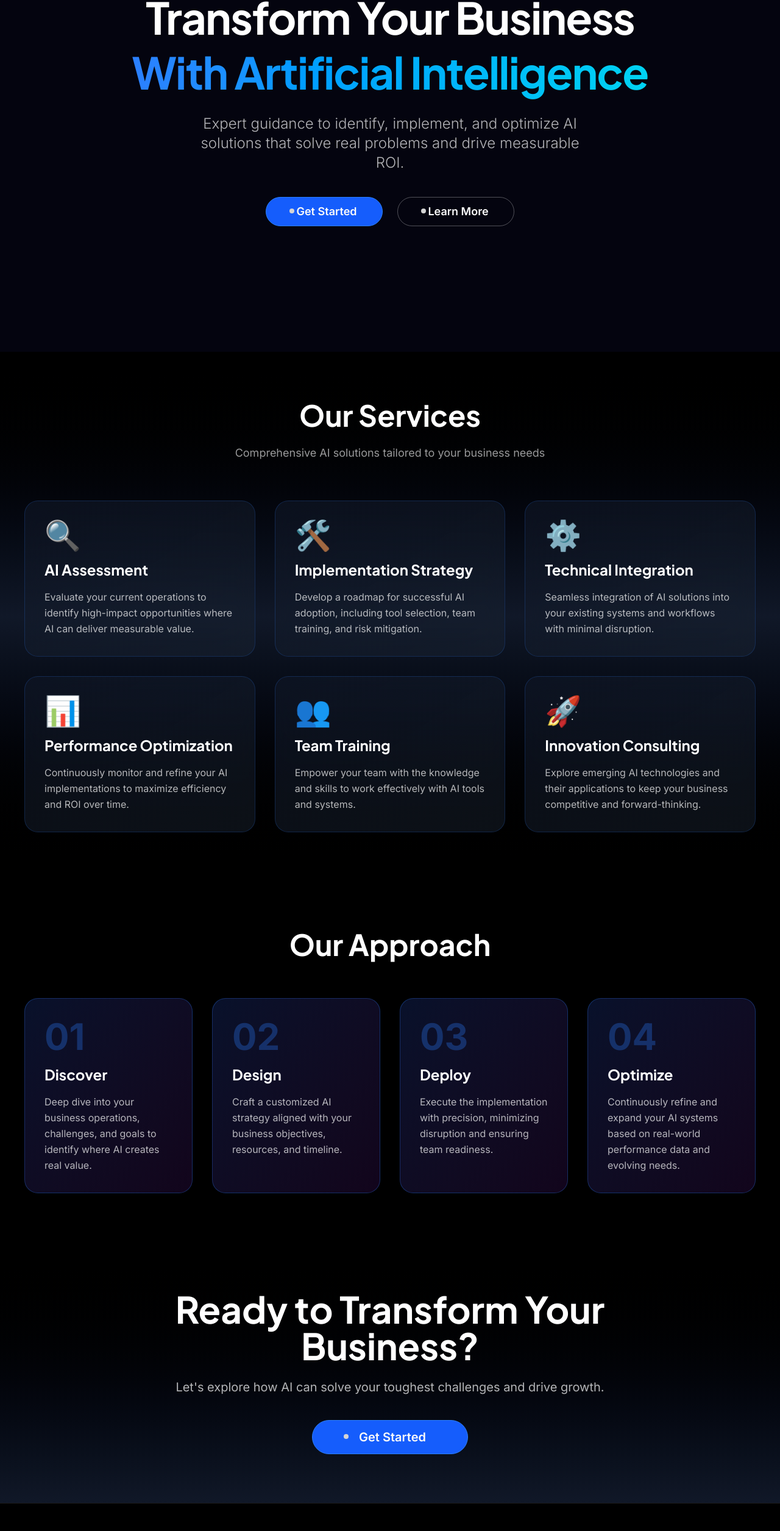
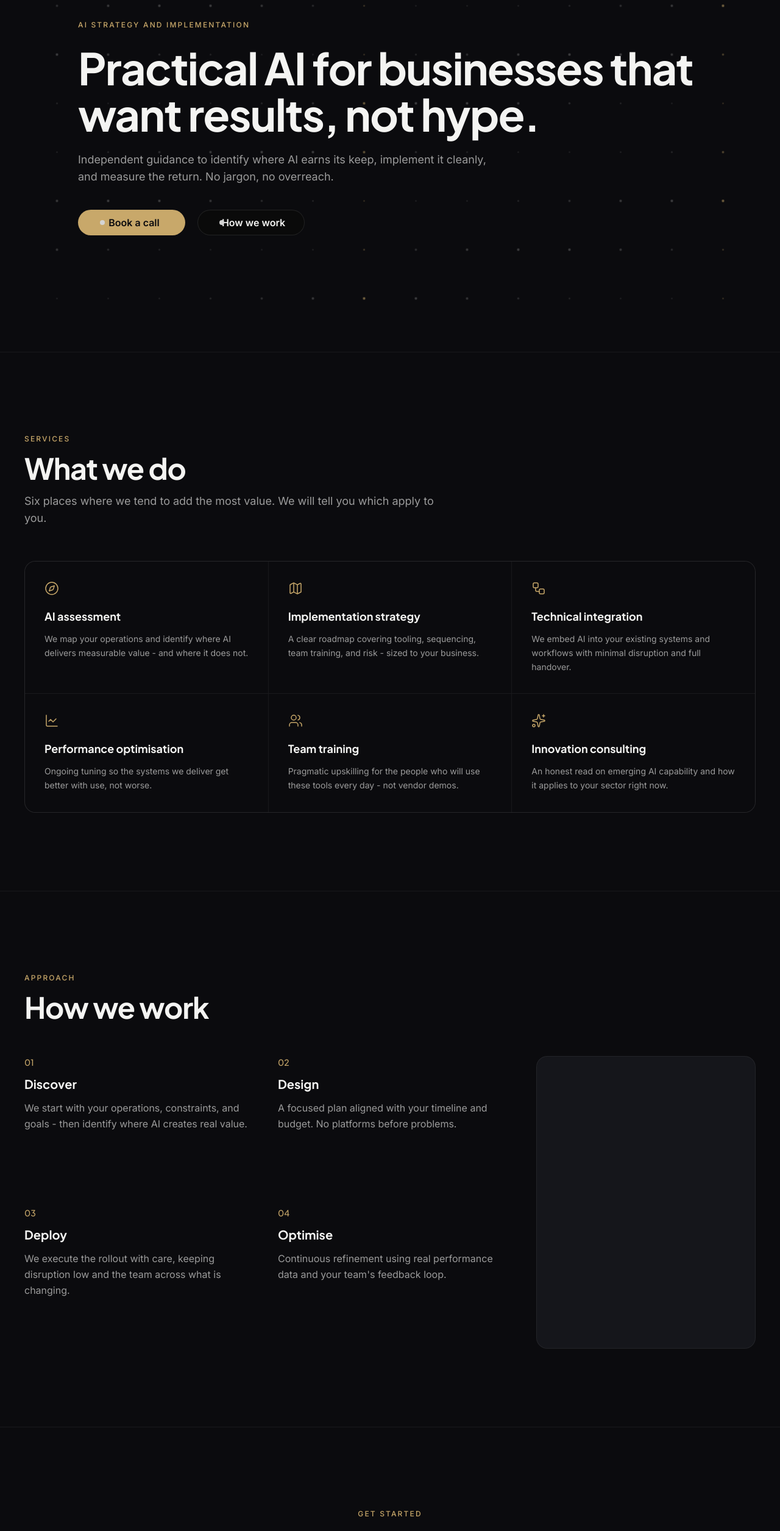
Before and after one commit to Groovejets2/Angus.AI.Website, a Next.js app: page / in a window 1280 px wide. Shown: the part 223-2734 px from the top of the page at 61% size. Built offline with nearby package versions, Linux system fonts and the light colour scheme.

Commit message:
feat(page): redesign landing page with NZ tone, line icons, brand-accent palette

```diff
--- a/src/app/page.tsx
+++ b/src/app/page.tsx
@@ -1,223 +1,171 @@
-"use client";
-
+// eslint-disable-next-line @typescript-eslint/no-unused-vars
+import Image from "next/image";
 import { InteractiveHoverButton } from "@/components/ui/interactive-hover-button";
+import { SiteHeader } from "@/components/ui/site-header";
+import { HeroBackground } from "@/components/ui/hero-background";
+import { SectionEyebrow } from "@/components/ui/section-eyebrow";
+import {
+  CAL_URL,
+  CONTACT_EMAIL,
+  hero,
+  services,
+  approaches,
+  ctaSection,
+  type Service,
+} from "@/lib/site-content";
 
 export default function Home() {
   return (
-    <main className="min-h-screen bg-black">
-      {/* Hero Section — CSS orb animation, zero CPU */}
-      <section className="relative h-screen w-full overflow-hidden bg-[#04040f]">
-        <div className="orb orb-1" />
-        <div className="orb orb-2" />
-        <div className="orb orb-3" />
-        <div className="relative z-10 flex h-full flex-col items-center justify-center px-4 md:px-10 text-center">
-          <h1 className="font-display text-white text-4xl md:text-7xl font-bold mb-6 leading-tight tracking-tight">
-            Transform Your Business
-            <br />
-            <span className="bg-gradient-to-r from-blue-500 to-cyan-400 bg-clip-text text-transparent">
-              With Artificial Intelligence
-            </span>
+    <main id="top" className="min-h-screen bg-[var(--ink-0)] text-[var(--text-primary)]">
+      <SiteHeader />
+
+      {/* HERO */}
+      <section className="relative isolate flex min-h-[calc(100vh-3.5rem)] w-full items-center overflow-hidden border-b border-[var(--ink-edge)] px-4 md:min-h-[calc(100vh-4rem)] md:px-10">
+        <HeroBackground />
+        <div className="relative z-10 mx-auto flex max-w-5xl flex-col items-start text-left">
+          <SectionEyebrow className="mb-6">{hero.eyebrow}</SectionEyebrow>
+          <h1 className="font-display text-4xl font-bold leading-[1.05] tracking-tight md:text-6xl lg:text-7xl">
+            {hero.title}
           </h1>
-          <p className="text-white/70 text-lg md:text-2xl max-w-2xl mb-10 font-light">
-            Expert guidance to identify, implement, and optimize AI solutions
-            that solve real problems and drive measurable ROI.
+          <p className="mt-6 max-w-2xl text-base text-[var(--text-secondary)] md:text-lg">
+            {hero.subtitle}
           </p>
-          <div className="flex flex-col sm:flex-row items-center gap-6">
+          <div className="mt-10 flex flex-col gap-4 sm:flex-row sm:gap-5">
             <InteractiveHoverButton
-              text="Get Started"
-              className="w-48 h-12 text-lg bg-blue-600 hover:bg-blue-700 border-blue-500"
+              href={CAL_URL}
+              text={hero.primaryCta}
+              className="w-44 bg-[var(--brand-accent)] text-[var(--ink-0)] border-transparent"
             />
             <InteractiveHoverButton
-              text="Learn More"
-              className="w-48 h-12 text-lg bg-transparent border-white/30"
+              href="#services"
+              text={hero.secondaryCta}
+              className="w-44"
             />
           </div>
         </div>
       </section>
 
-      {/* Services Section */}
-      <section className="py-20 px-4 md:px-10 bg-gradient-to-b from-black via-gray-900 to-black">
-        <div className="max-w-7xl mx-auto">
-          <h2 className="font-display text-4xl md:text-5xl font-bold text-white text-center mb-6">
-            Our Services
+      {/* SERVICES */}
+      <section id="services" className="border-b border-[var(--ink-edge)] px-4 py-24 md:px-10 md:py-32">
+        <div className="mx-auto max-w-7xl">
+          <SectionEyebrow className="mb-4">Services</SectionEyebrow>
+          <h2 className="font-display text-3xl font-bold tracking-tight md:text-5xl">
+            What we do
           </h2>
-          <p className="text-white/60 text-center text-lg mb-16 max-w-2xl mx-auto">
-            Comprehensive AI solutions tailored to your business needs
+          <p className="mt-4 max-w-2xl text-[var(--text-secondary)] md:text-lg">
+            Six places where we tend to add the most value. We will tell you which apply to you.
           </p>
-
-          <div className="grid grid-cols-1 md:grid-cols-2 lg:grid-cols-3 gap-8">
-            {services.map((service, idx) => (
-              <ServiceCard key={idx} {...service} />
+          <div className="mt-14 grid grid-cols-1 gap-px overflow-hidden rounded-2xl border border-[var(--ink-edge)] bg-[var(--ink-edge)] md:grid-cols-2 lg:grid-cols-3">
+            {services.map((s) => (
+              <ServiceCard key={s.title} service={s} />
             ))}
           </div>
         </div>
       </section>
 
-      {/* Approach Section */}
-      <section className="py-20 px-4 md:px-10 bg-black">
-        <div className="max-w-7xl mx-auto">
-          <h2 className="font-display text-4xl md:text-5xl font-bold text-white text-center mb-16">
-            Our Approach
+      {/* APPROACH - has the editorial image slot */}
+      <section id="approach" className="border-b border-[var(--ink-edge)] px-4 py-24 md:px-10 md:py-32">
+        <div className="mx-auto max-w-7xl">
+          <SectionEyebrow className="mb-4">Approach</SectionEyebrow>
+          <h2 className="font-display text-3xl font-bold tracking-tight md:text-5xl">
+            How we work
           </h2>
-
-          <div className="grid grid-cols-1 md:grid-cols-2 lg:grid-cols-4 gap-8">
-            {approaches.map((step, idx) => (
-              <ApproachStep key={idx} {...step} number={idx + 1} />
-            ))}
+          <div className="mt-14 grid grid-cols-1 gap-12 lg:grid-cols-[1fr_360px]">
+            <div className="grid grid-cols-1 gap-10 sm:grid-cols-2">
+              {approaches.map((step, idx) => (
+                <div key={step.title}>
+                  <div className="font-display text-sm font-medium text-[var(--brand-accent)]">
+                    {String(idx + 1).padStart(2, "0")}
+                  </div>
+                  <h3 className="font-display mt-3 text-xl font-bold">{step.title}</h3>
+                  <p className="mt-3 text-[var(--text-secondary)] leading-relaxed">
+                    {step.description}
+                  </p>
+                </div>
+              ))}
+            </div>
+            <div
+              data-image-slot="approach-accent"
+              className="relative hidden aspect-[3/4] w-full overflow-hidden rounded-2xl border border-[var(--ink-edge)] bg-[var(--ink-1)] lg:block"
+            >
+              {/* image inserted in Task 10 step 4 */}
+            </div>
           </div>
         </div>
       </section>
 
-      {/* CTA Section */}
-      <section className="py-20 px-4 md:px-10 bg-gradient-to-b from-black to-gray-900">
-        <div className="max-w-4xl mx-auto text-center">
-          <h2 className="font-display text-4xl md:text-6xl font-bold text-white mb-6">
-            Ready to Transform Your Business?
+      {/* CTA */}
+      <section id="contact" className="px-4 py-24 md:px-10 md:py-32">
+        <div className="mx-auto max-w-3xl text-center">
+          <SectionEyebrow className="mb-4">{ctaSection.eyebrow}</SectionEyebrow>
+          <h2 className="font-display text-3xl font-bold tracking-tight md:text-5xl">
+            {ctaSection.title}
           </h2>
-          <p className="text-white/70 text-xl mb-10">
-            Let&apos;s explore how AI can solve your toughest challenges and drive
-            growth.
+          <p className="mt-5 text-base text-[var(--text-secondary)] md:text-lg">
+            {ctaSection.subtitle}
           </p>
-          <InteractiveHoverButton
-            text="Get Started"
-            className="w-64 h-14 text-xl bg-blue-600 hover:bg-blue-700 border-blue-500"
-          />
+          <div className="mt-10 flex justify-center">
+            <InteractiveHoverButton
+              href={CAL_URL}
+              text={ctaSection.buttonLabel}
+              className="w-56 bg-[var(--brand-accent)] text-[var(--ink-0)] border-transparent"
+            />
+          </div>
         </div>
       </section>
 
-      {/* Footer */}
-      <footer className="bg-black border-t border-white/10 py-12 px-4 md:px-10">
-        <div className="max-w-7xl mx-auto grid grid-cols-1 md:grid-cols-3 gap-12">
+      {/* FOOTER */}
+      <footer className="border-t border-[var(--ink-edge)] px-4 py-14 md:px-10">
+        <div className="mx-auto grid max-w-7xl gap-10 md:grid-cols-3">
           <div>
-            <h3 className="text-2xl font-bold text-white mb-4">Angus AI</h3>
-            <p className="text-white/60">
-              Transforming businesses through intelligent AI implementation.
+            <p className="font-display text-lg font-bold">
+              Angus<span className="text-[var(--brand-accent)]">.</span>AI
+            </p>
+            <p className="mt-3 max-w-xs text-sm text-[var(--text-secondary)]">
+              Independent AI strategy and implementation for New Zealand businesses.
             </p>
           </div>
           <div>
-            <h4 className="text-lg font-semibold text-white mb-4">Services</h4>
-            <ul className="space-y-2 text-white/60">
-              <li>AI Assessment</li>
-              <li>Implementation</li>
-              <li>Optimization</li>
+            <p className="text-sm font-medium uppercase tracking-[0.18em] text-[var(--text-muted)]">Site</p>
+            <ul className="mt-4 space-y-2 text-sm text-[var(--text-secondary)]">
+              <li><a href="#services" className="hover:text-[var(--text-primary)]">Services</a></li>
+              <li><a href="#approach" className="hover:text-[var(--text-primary)]">Approach</a></li>
+              <li><a href="#contact" className="hover:text-[var(--text-primary)]">Contact</a></li>
             </ul>
           </div>
           <div>
-            <h4 className="text-lg font-semibold text-white mb-4">Connect</h4>
-            <ul className="space-y-2 text-white/60">
-              <li>hello@angus-ai.com</li>
-              <li>LinkedIn</li>
-              <li>Twitter</li>
+            <p className="text-sm font-medium uppercase tracking-[0.18em] text-[var(--text-muted)]">Contact</p>
+            <ul className="mt-4 space-y-2 text-sm text-[var(--text-secondary)]">
+              <li>
+                <a href={`mailto:${CONTACT_EMAIL}`} className="hover:text-[var(--text-primary)]">
+                  {CONTACT_EMAIL}
+                </a>
+              </li>
+              <li>
+                <a href={CAL_URL} target="_blank" rel="noopener noreferrer" className="hover:text-[var(--text-primary)]">
+                  Book a call
+                </a>
+              </li>
             </ul>
           </div>
         </div>
-        <div className="max-w-7xl mx-auto mt-12 pt-8 border-t border-white/10 text-center text-white/40">
-          <p>&copy; 2026 Angus AI. All rights reserved.</p>
+        <div className="mx-auto mt-12 max-w-7xl border-t border-[var(--ink-edge)] pt-6 text-center text-xs text-[var(--text-muted)]">
+          &copy; 2026 Angus AI. All rights reserved.
         </div>
       </footer>
     </main>
   );
 }
 
-// Service Card Component
-function ServiceCard({
-  icon,
-  title,
-  description,
-}: {
-  icon: string;
-  title: string;
-  description: string;
-}) {
+function ServiceCard({ service }: { service: Service }) {
+  const Icon = service.icon;
   return (
-    <div className="group relative bg-gradient-to-br from-gray-900/60 to-gray-800/40 backdrop-blur-lg p-8 rounded-3xl border border-blue-500/20 hover:border-blue-400 transition-all duration-300 hover:scale-105 hover:shadow-2xl hover:shadow-blue-500/20">
-      <div className="text-5xl mb-4">{icon}</div>
-      <h3 className="font-display text-2xl font-bold text-white mb-4">{title}</h3>
-      <p className="text-white/70 leading-relaxed">{description}</p>
+    <div className="group relative flex flex-col bg-[var(--ink-0)] p-8 transition-colors duration-200 hover:bg-[var(--ink-1)]">
+      <Icon className="size-6 text-[var(--brand-accent)]" strokeWidth={1.5} aria-hidden />
+      <h3 className="font-display mt-5 text-lg font-bold">{service.title}</h3>
+      <p className="mt-3 text-sm text-[var(--text-secondary)] leading-relaxed">
+        {service.description}
+      </p>
     </div>
   );
 }
-
-// Approach Step Component
-function ApproachStep({
-  number,
-  title,
-  description,
-}: {
-  number: number;
-  title: string;
-  description: string;
-}) {
-  return (
-    <div className="relative bg-gradient-to-br from-blue-900/30 to-purple-900/20 backdrop-blur-lg p-8 rounded-3xl border border-blue-500/30 hover:border-blue-400 transition-all duration-300 hover:scale-105">
-      <div className="text-6xl font-bold text-blue-500/30 mb-4">
-        {String(number).padStart(2, "0")}
-      </div>
-      <h3 className="font-display text-2xl font-bold text-white mb-4">{title}</h3>
-      <p className="text-white/70 leading-relaxed">{description}</p>
-    </div>
-  );
-}
-
-// Data
-const services = [
-  {
-    icon: "🔍",
-    title: "AI Assessment",
-    description:
-      "Evaluate your current operations to identify high-impact opportunities where AI can deliver measurable value.",
-  },
-  {
-    icon: "🛠️",
-    title: "Implementation Strategy",
-    description:
-      "Develop a roadmap for successful AI adoption, including tool selection, team training, and risk mitigation.",
-  },
-  {
-    icon: "⚙️",
-    title: "Technical Integration",
-    description:
-      "Seamless integration of AI solutions into your existing systems and workflows with minimal disruption.",
-  },
-  {
-    icon: "📊",
-    title: "Performance Optimization",
-    description:
-      "Continuously monitor and refine your AI implementations to maximize efficiency and ROI over time.",
-  },
-  {
-    icon: "👥",
-    title: "Team Training",
-    description:
-      "Empower your team with the knowledge and skills to work effectively with AI tools and systems.",
-  },
-  {
-    icon: "🚀",
-    title: "Innovation Consulting",
-    description:
-      "Explore emerging AI technologies and their applications to keep your business competitive and forward-thinking.",
-  },
-];
-
-const approaches = [
-  {
-    title: "Discover",
-    description:
-      "Deep dive into your business operations, challenges, and goals to identify where AI creates real value.",
-  },
-  {
-    title: "Design",
-    description:
-      "Craft a customized AI strategy aligned with your business objectives, resources, and timeline.",
-  },
-  {
-    title: "Deploy",
-    description:
-      "Execute the implementation with precision, minimizing disruption and ensuring team readiness.",
-  },
-  {
-    title: "Optimize",
-    description:
-      "Continuously refine and expand your AI systems based on real-world performance data and evolving needs.",
-  },
-];
```
